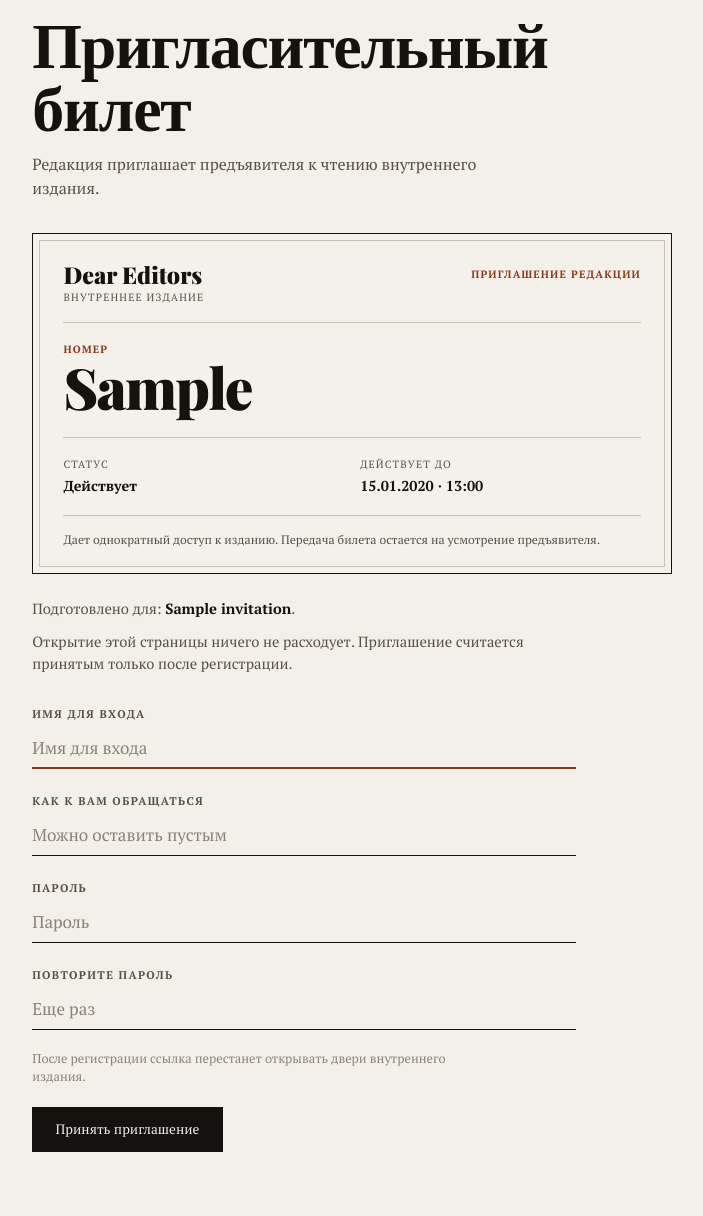
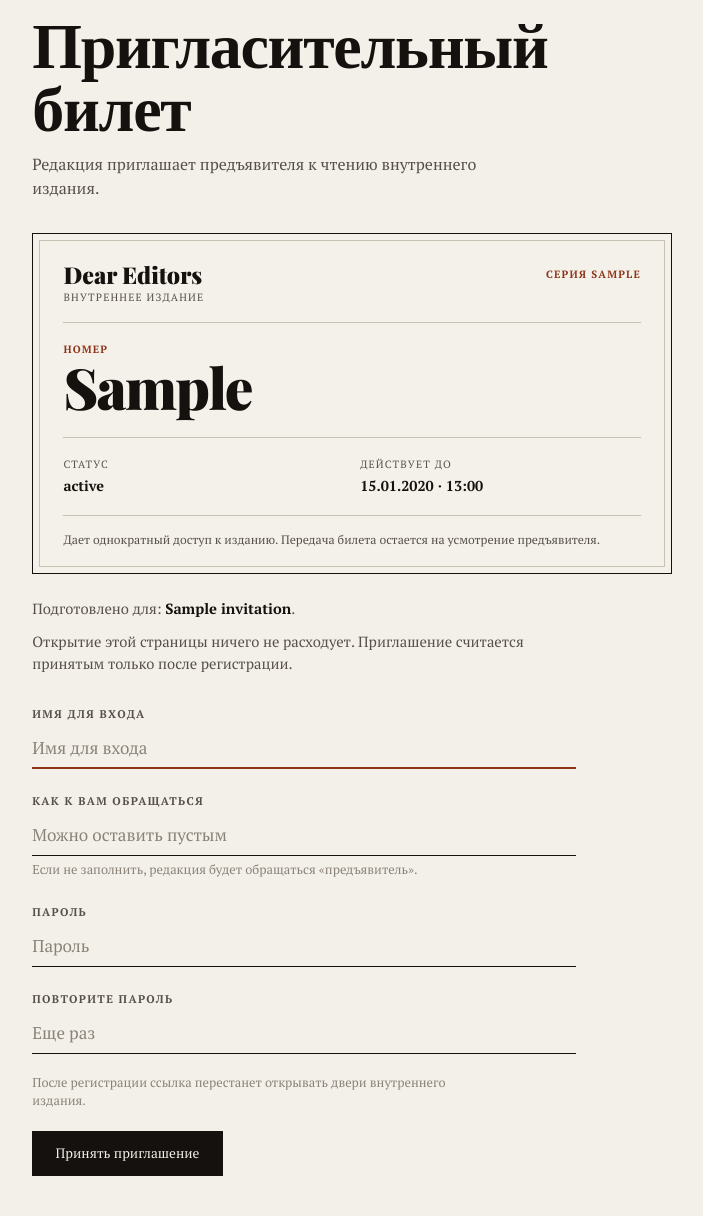
Before and after one commit to ikazman/deareditors, a Django app: template templates/news/invite_accept.html in a window 1280 px wide. Shown: the part 151-1367 px from the top of the page, without its empty margins (131-834 px from the left). Run offline with Django 5.2, Linux system fonts and the light colour scheme; tables that the repository leaves empty hold one stand-in row (values such as "Sample post"); the template is opened without the code that fills it: values that come from a table or form of the project are taken from there, most other values are stand-ins (such as "Sample title", 1, 10 or a date in 2020); some web fonts are replaced.

Commit message:
Polish invitation ticket copy and metadata

```diff
--- a/templates/news/invite_accept.html
+++ b/templates/news/invite_accept.html
@@ -1,6 +1,7 @@
 {% extends 'base.html' %}
 
 {% block title %}Пригласительный билет — Dear Editors{% endblock %}
+{% block robots %}{% endblock %}
 
 {% block extra_head %}
     <meta property="og:type" content="website">
@@ -9,6 +10,7 @@
     <meta property="og:description" content="Редакция приглашает к чтению внутреннего издания Dear Editors.">
     <meta property="og:url" content="{{ invite_url }}">
     <meta property="og:image" content="{{ invite_preview_url }}">
+    <meta property="og:image:secure_url" content="{{ invite_preview_url }}">
     <meta property="og:image:type" content="image/png">
     <meta property="og:image:width" content="1200">
     <meta property="og:image:height" content="630">
@@ -33,7 +35,7 @@
                     <strong class="invite-ticket__name">Dear Editors</strong>
                     <span class="invite-ticket__sub">Внутреннее издание</span>
                 </div>
-                <span class="invite-ticket__rubric">Приглашение редакции</span>
+                <span class="invite-ticket__rubric">Серия {{ invite_series }}</span>
             </div>
 
             <div class="invite-ticket__serial-label">Номер</div>
@@ -42,7 +44,7 @@
             <div class="invite-ticket__details">
                 <div>
                     <span>Статус</span>
-                    <strong>{% if invite_invalid %}Не действует{% else %}Действует{% endif %}</strong>
+                    <strong>{{ invite_status_label }}</strong>
                 </div>
                 <div>
                     <span>Действует до</span>
@@ -78,6 +80,7 @@
             <div class="letter-field">
                 <label for="{{ form.first_name.id_for_label }}">{{ form.first_name.label }}</label>
                 {{ form.first_name }}
+                <span class="helptext">Если не заполнить, редакция будет обращаться «предъявитель».</span>
                 {{ form.first_name.errors }}
             </div>
             <div class="letter-field">
```
